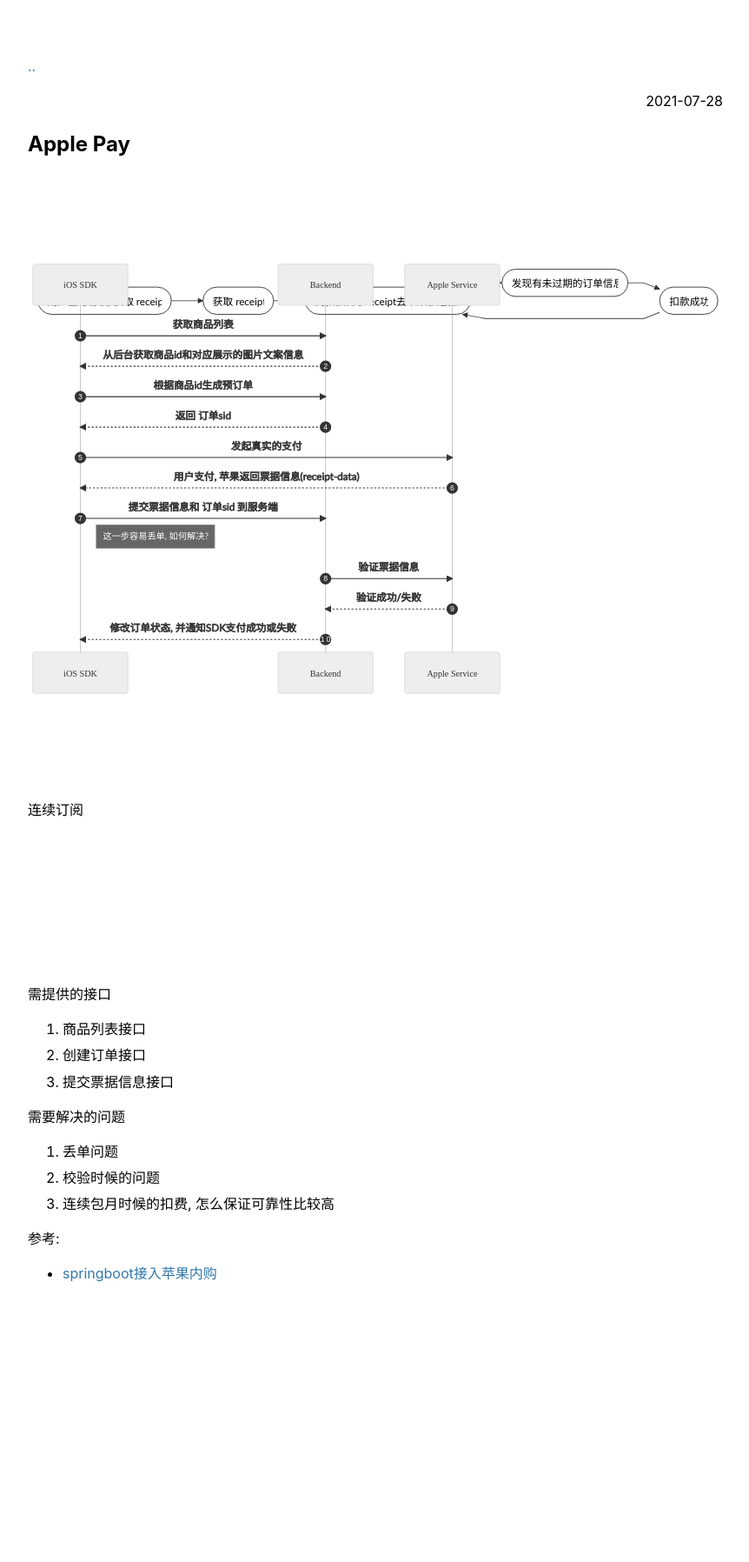
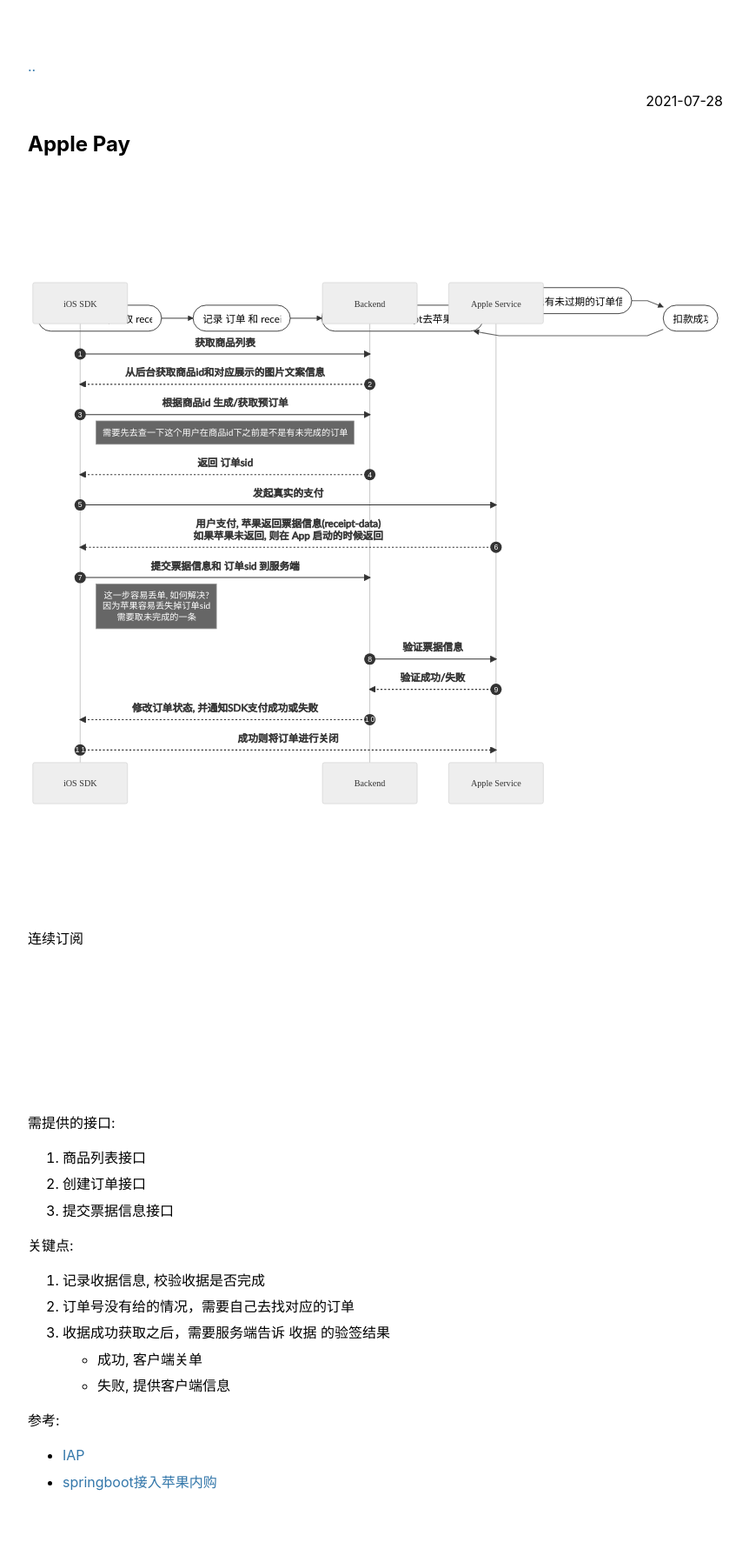
Before and after one commit to dengqinghua/dengqinghua.github.io, a Jekyll site: the page docs/apple-pay.html, which Jekyll copies as it is, in a window 1280 px wide. Shown: the whole page at 87% size, without its empty margins (208-1070 px from the left). Built offline with Jekyll 4.4.1, drawn with Linux system fonts in a browser that asks for light colours; before the commit the page ends 1556 px from its top, so only the background shows below that.

Commit message:
fix apple pay

```diff
--- a/docs/apple-pay.html
+++ b/docs/apple-pay.html
@@ -11,15 +11,15 @@
 <meta property="og:title" content="Apple Pay" />
 <meta name="author" content="dengqinghua" />
 <meta property="og:locale" content="en_US" />
-<meta name="description" content="sequenceDiagram autonumber participant sdk as iOS SDK participant b as Backend participant as as Apple Service sdk-&gt;&gt;b: 获取商品列表 b–&gt;&gt;sdk: 从后台获取商品id和对应展示的图片文案信息 sdk-&gt;&gt;b: 根据商品id生成预订单 b–&gt;&gt;sdk: 返回 订单sid sdk-&gt;&gt;as: 发起真实的支付 as–&gt;&gt;sdk: 用户支付, 苹果返回票据信息(receipt-data) sdk-&gt;&gt;b: 提交票据信息和 订单sid 到服务端 Note right of sdk: 这一步容易丢单, 如何解决? b-&gt;&gt;as: 验证票据信息 as–&gt;&gt;b: 验证成功/失败 b–&gt;&gt;sdk: 修改订单状态, 并通知SDK支付成功或失败" />
-<meta property="og:description" content="sequenceDiagram autonumber participant sdk as iOS SDK participant b as Backend participant as as Apple Service sdk-&gt;&gt;b: 获取商品列表 b–&gt;&gt;sdk: 从后台获取商品id和对应展示的图片文案信息 sdk-&gt;&gt;b: 根据商品id生成预订单 b–&gt;&gt;sdk: 返回 订单sid sdk-&gt;&gt;as: 发起真实的支付 as–&gt;&gt;sdk: 用户支付, 苹果返回票据信息(receipt-data) sdk-&gt;&gt;b: 提交票据信息和 订单sid 到服务端 Note right of sdk: 这一步容易丢单, 如何解决? b-&gt;&gt;as: 验证票据信息 as–&gt;&gt;b: 验证成功/失败 b–&gt;&gt;sdk: 修改订单状态, 并通知SDK支付成功或失败" />
+<meta name="description" content="sequenceDiagram autonumber participant sdk as iOS SDK participant b as Backend participant as as Apple Service sdk-&gt;&gt;b: 获取商品列表 b–&gt;&gt;sdk: 从后台获取商品id和对应展示的图片文案信息 sdk-&gt;&gt;b: 根据商品id 生成/获取预订单 Note right of sdk: 需要先去查一下这个用户在商品id下之前是不是有未完成的订单 b–&gt;&gt;sdk: 返回 订单sid sdk-&gt;&gt;as: 发起真实的支付 as–&gt;&gt;sdk: 用户支付, 苹果返回票据信息(receipt-data)如果苹果未返回, 则在 App 启动的时候返回 sdk-&gt;&gt;b: 提交票据信息和 订单sid 到服务端 Note right of sdk: 这一步容易丢单, 如何解决? 因为苹果容易丢失掉订单sid 需要取未完成的一条 b-&gt;&gt;as: 验证票据信息 as–&gt;&gt;b: 验证成功/失败 b–&gt;&gt;sdk: 修改订单状态, 并通知SDK支付成功或失败 sdk–&gt;&gt;as: 成功则将订单进行关闭" />
+<meta property="og:description" content="sequenceDiagram autonumber participant sdk as iOS SDK participant b as Backend participant as as Apple Service sdk-&gt;&gt;b: 获取商品列表 b–&gt;&gt;sdk: 从后台获取商品id和对应展示的图片文案信息 sdk-&gt;&gt;b: 根据商品id 生成/获取预订单 Note right of sdk: 需要先去查一下这个用户在商品id下之前是不是有未完成的订单 b–&gt;&gt;sdk: 返回 订单sid sdk-&gt;&gt;as: 发起真实的支付 as–&gt;&gt;sdk: 用户支付, 苹果返回票据信息(receipt-data)如果苹果未返回, 则在 App 启动的时候返回 sdk-&gt;&gt;b: 提交票据信息和 订单sid 到服务端 Note right of sdk: 这一步容易丢单, 如何解决? 因为苹果容易丢失掉订单sid 需要取未完成的一条 b-&gt;&gt;as: 验证票据信息 as–&gt;&gt;b: 验证成功/失败 b–&gt;&gt;sdk: 修改订单状态, 并通知SDK支付成功或失败 sdk–&gt;&gt;as: 成功则将订单进行关闭" />
 <link rel="canonical" href="https://dengqinghua.github.io/apple-pay.html" />
 <meta property="og:url" content="https://dengqinghua.github.io/apple-pay.html" />
 <meta property="og:site_name" content="Dengqinghua.42" />
 <meta property="og:type" content="article" />
 <meta property="article:published_time" content="2021-07-28T00:00:00+08:00" />
 <script type="application/ld+json">
-{"headline":"Apple Pay","dateModified":"2021-07-28T00:00:00+08:00","datePublished":"2021-07-28T00:00:00+08:00","url":"https://dengqinghua.github.io/apple-pay.html","mainEntityOfPage":{"@type":"WebPage","@id":"https://dengqinghua.github.io/apple-pay.html"},"author":{"@type":"Person","name":"dengqinghua"},"description":"sequenceDiagram autonumber participant sdk as iOS SDK participant b as Backend participant as as Apple Service sdk-&gt;&gt;b: 获取商品列表 b–&gt;&gt;sdk: 从后台获取商品id和对应展示的图片文案信息 sdk-&gt;&gt;b: 根据商品id生成预订单 b–&gt;&gt;sdk: 返回 订单sid sdk-&gt;&gt;as: 发起真实的支付 as–&gt;&gt;sdk: 用户支付, 苹果返回票据信息(receipt-data) sdk-&gt;&gt;b: 提交票据信息和 订单sid 到服务端 Note right of sdk: 这一步容易丢单, 如何解决? b-&gt;&gt;as: 验证票据信息 as–&gt;&gt;b: 验证成功/失败 b–&gt;&gt;sdk: 修改订单状态, 并通知SDK支付成功或失败","@type":"BlogPosting","@context":"https://schema.org"}</script>
+{"headline":"Apple Pay","dateModified":"2021-07-28T00:00:00+08:00","datePublished":"2021-07-28T00:00:00+08:00","url":"https://dengqinghua.github.io/apple-pay.html","mainEntityOfPage":{"@type":"WebPage","@id":"https://dengqinghua.github.io/apple-pay.html"},"author":{"@type":"Person","name":"dengqinghua"},"description":"sequenceDiagram autonumber participant sdk as iOS SDK participant b as Backend participant as as Apple Service sdk-&gt;&gt;b: 获取商品列表 b–&gt;&gt;sdk: 从后台获取商品id和对应展示的图片文案信息 sdk-&gt;&gt;b: 根据商品id 生成/获取预订单 Note right of sdk: 需要先去查一下这个用户在商品id下之前是不是有未完成的订单 b–&gt;&gt;sdk: 返回 订单sid sdk-&gt;&gt;as: 发起真实的支付 as–&gt;&gt;sdk: 用户支付, 苹果返回票据信息(receipt-data)如果苹果未返回, 则在 App 启动的时候返回 sdk-&gt;&gt;b: 提交票据信息和 订单sid 到服务端 Note right of sdk: 这一步容易丢单, 如何解决? 因为苹果容易丢失掉订单sid 需要取未完成的一条 b-&gt;&gt;as: 验证票据信息 as–&gt;&gt;b: 验证成功/失败 b–&gt;&gt;sdk: 修改订单状态, 并通知SDK支付成功或失败 sdk–&gt;&gt;as: 成功则将订单进行关闭","@type":"BlogPosting","@context":"https://schema.org"}</script>
 <!-- End Jekyll SEO tag -->
 
   <link type="application/atom+xml" rel="alternate" href="https://dengqinghua.github.io/feed.xml" title="Dengqinghua.42" />
@@ -55,15 +55,17 @@
     participant as as Apple Service
     sdk-&gt;&gt;b: 获取商品列表
     b--&gt;&gt;sdk: 从后台获取商品id和对应展示的图片文案信息
-    sdk-&gt;&gt;b: 根据商品id生成预订单
+    sdk-&gt;&gt;b: 根据商品id 生成/获取预订单
+    Note right of sdk: 需要先去查一下这个用户在商品id下之前是不是有未完成的订单
     b--&gt;&gt;sdk: 返回 订单sid
     sdk-&gt;&gt;as: 发起真实的支付
-    as--&gt;&gt;sdk: 用户支付, 苹果返回票据信息(receipt-data)
+    as--&gt;&gt;sdk: 用户支付, 苹果返回票据信息(receipt-data)<br>如果苹果未返回, 则在 App 启动的时候返回
     sdk-&gt;&gt;b: 提交票据信息和 订单sid 到服务端
-    Note right of sdk: 这一步容易丢单, 如何解决?
+    Note right of sdk: 这一步容易丢单, 如何解决? <br>因为苹果容易丢失掉订单sid <br>需要取未完成的一条
     b-&gt;&gt;as: 验证票据信息
     as--&gt;&gt;b: 验证成功/失败
     b--&gt;&gt;sdk: 修改订单状态, 并通知SDK支付成功或失败
+    sdk--&gt;&gt;as: 成功则将订单进行关闭
 </div>
 
 <p>连续订阅</p>
@@ -71,14 +73,14 @@
 <div class="mermaid">
 graph LR;
     pay([用户签订协议, 获取 receipt]);
-    receipt([获取 receipt]);
-    verify([到扣款日拿receipt去苹果那边验证]);
+    receipt([记录 订单 和 receipt]);
+    verify([建议每天都拿receipt去苹果那边验证]);
     getNotDelay([发现有未过期的订单信息])
     success([扣款成功])
     pay--&gt;receipt--&gt;verify--&gt;getNotDelay--&gt;success--&gt;verify
 </div>
 
-<p>需提供的接口</p>
+<p>需提供的接口:</p>
 
 <ol>
   <li>商品列表接口</li>
@@ -86,17 +88,23 @@
   <li>提交票据信息接口</li>
 </ol>
 
-<p>需要解决的问题</p>
+<p>关键点:</p>
 
 <ol>
-  <li>丢单问题</li>
-  <li>校验时候的问题</li>
-  <li>连续包月时候的扣费, 怎么保证可靠性比较高</li>
+  <li>记录收据信息, 校验收据是否完成</li>
+  <li>订单号没有给的情况，需要自己去找对应的订单</li>
+  <li>收据成功获取之后，需要服务端告诉 收据 的验签结果
+    <ul>
+      <li>成功, 客户端关单</li>
+      <li>失败, 提供客户端信息</li>
+    </ul>
+  </li>
 </ol>
 
 <p>参考:</p>
 
 <ul>
+  <li><a href="https://medium.com/@tyy.sh/in-app-purchase-%E6%80%BB%E7%BB%93-e8a88a54d8d9" target="_blank" rel="noopener noreferrer">IAP</a></li>
   <li><a href="http://ifumei.cc/2019/12/24/iospay/" target="_blank" rel="noopener noreferrer">springboot接入苹果内购</a></li>
 </ul>
 
```
Also changed, not shown: _posts/2021-07-28-apple-pay.md (+15 -12 lines), docs/feed.xml (+22 -14 lines).
